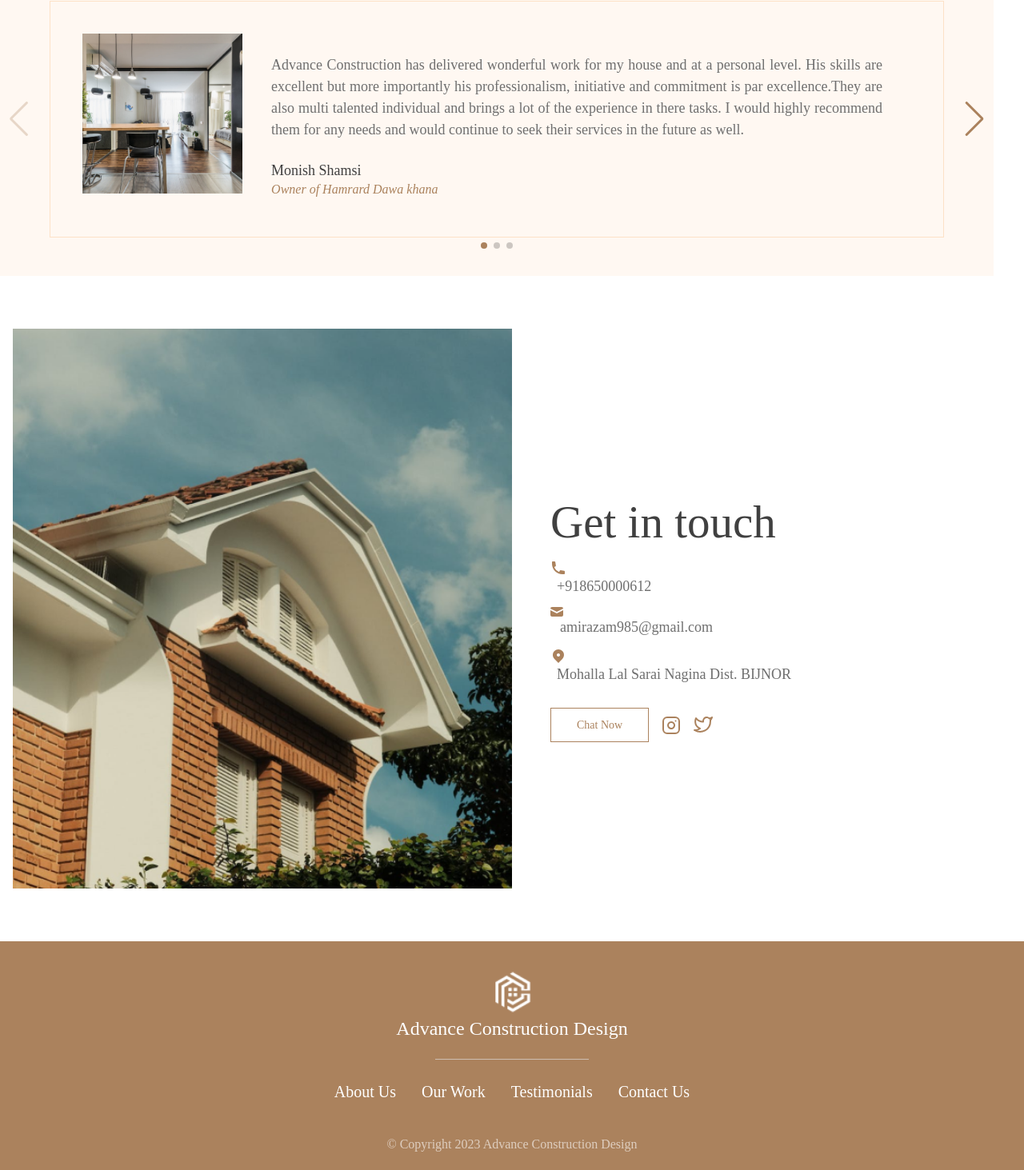
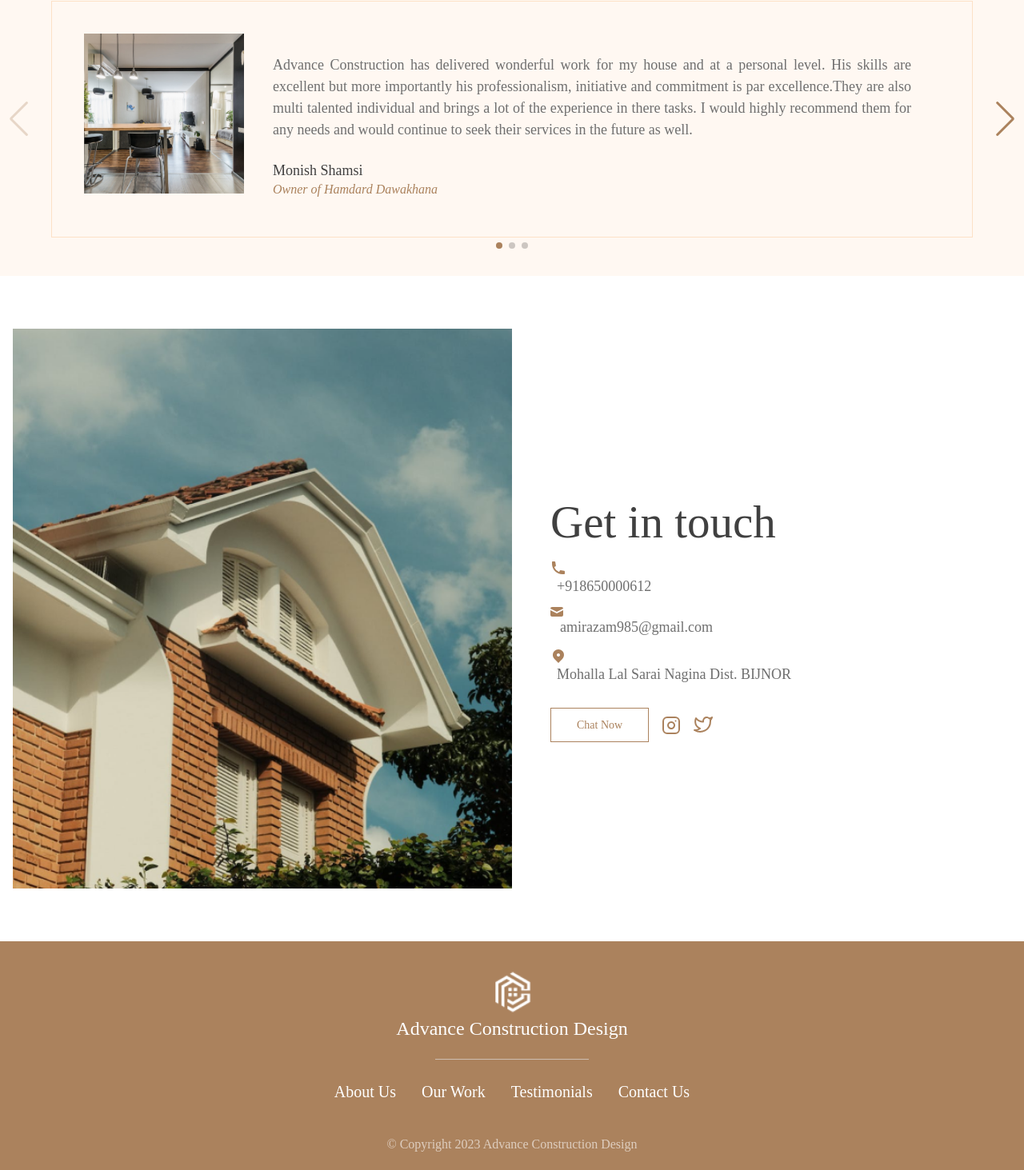
Before and after one commit to ImranAhmed12/AdvanceConstruction, a Next.js app: page / in a window 1280 px wide. Shown: the part 4279-5742 px from the top of the page at 80% size. Built offline with nearby package versions, Linux system fonts and the light colour scheme; what tailwindcss-children would draw is missing.

Commit message:
first commit

```diff
--- a/src/app/page.tsx
+++ b/src/app/page.tsx
@@ -407,7 +407,7 @@ export default function Home() {
 
       {/* TESTIMONIAL SECTION */}
 
-      <section className="bg-[#FFF8F2] py-5 w-[97%]" id="testimonial">
+      <section className="bg-[#FFF8F2] py-5 w-[100%]" id="testimonial">
         <div className="container">
           <div className="w-[97%] mx-auto ml-3">
             <h1 className="leading-[44px] text-[36px] font-semibold text-justify lg:font-medium section-heading">
@@ -450,7 +450,7 @@ export default function Home() {
                     </p>
                     <h1 className="text-justify mt-6">Monish Shamsi</h1>
                     <p className="text-[16px] leading-[19px] text-[#AB825D] italic text-justify">
-                      Owner of Hamrard Dawa khana
+                      Owner of Hamdard Dawakhana
                     </p>
                   </div>
                 </div>
@@ -606,7 +606,7 @@ export default function Home() {
               © Copyright 2023 Advance Construction Design
             </p>
             <p className="text-[16px] opacity-60 font-bold">
-              Loved & Crafted Crafted by
+              Loved & Crafted by
               <a href="https://www.softnimble.com" target="_blank">
                 &nbsp; Soft<span className="text-[#06223f]">Nimble</span>
               </a>
```
